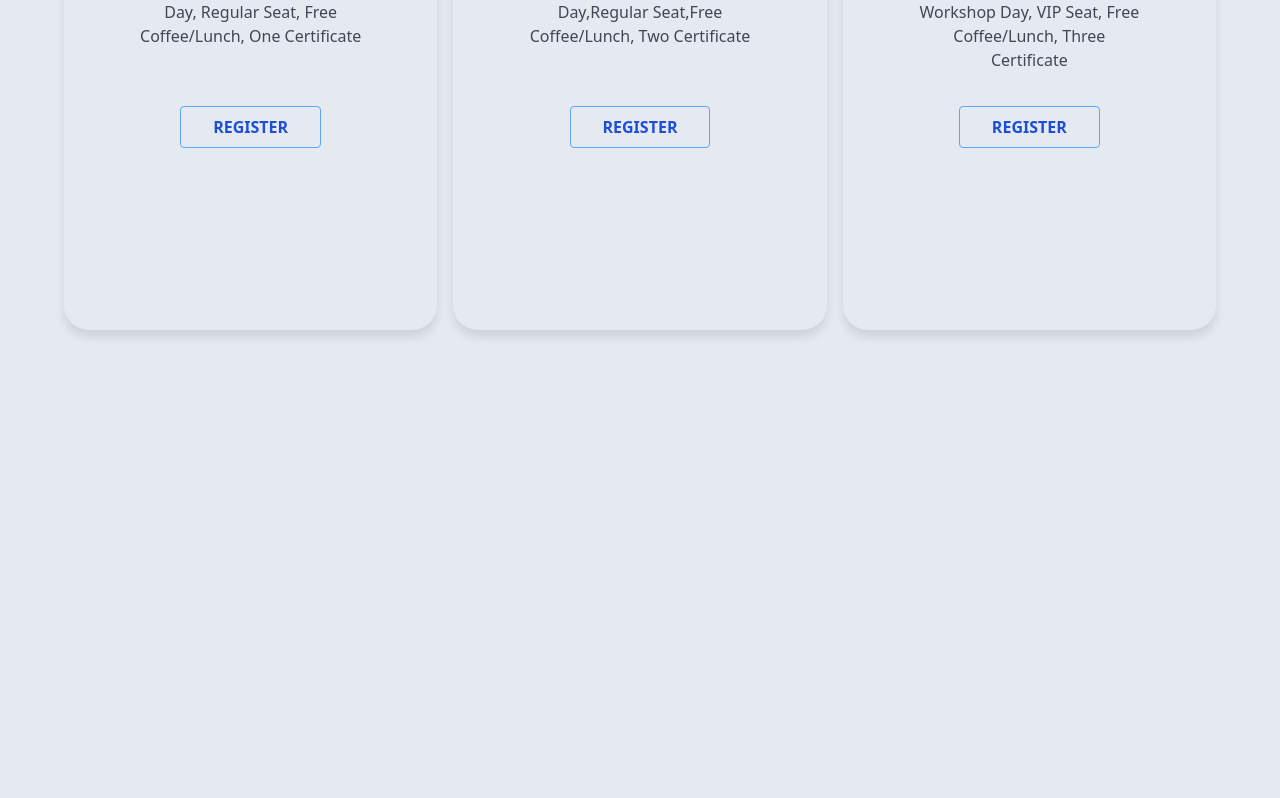
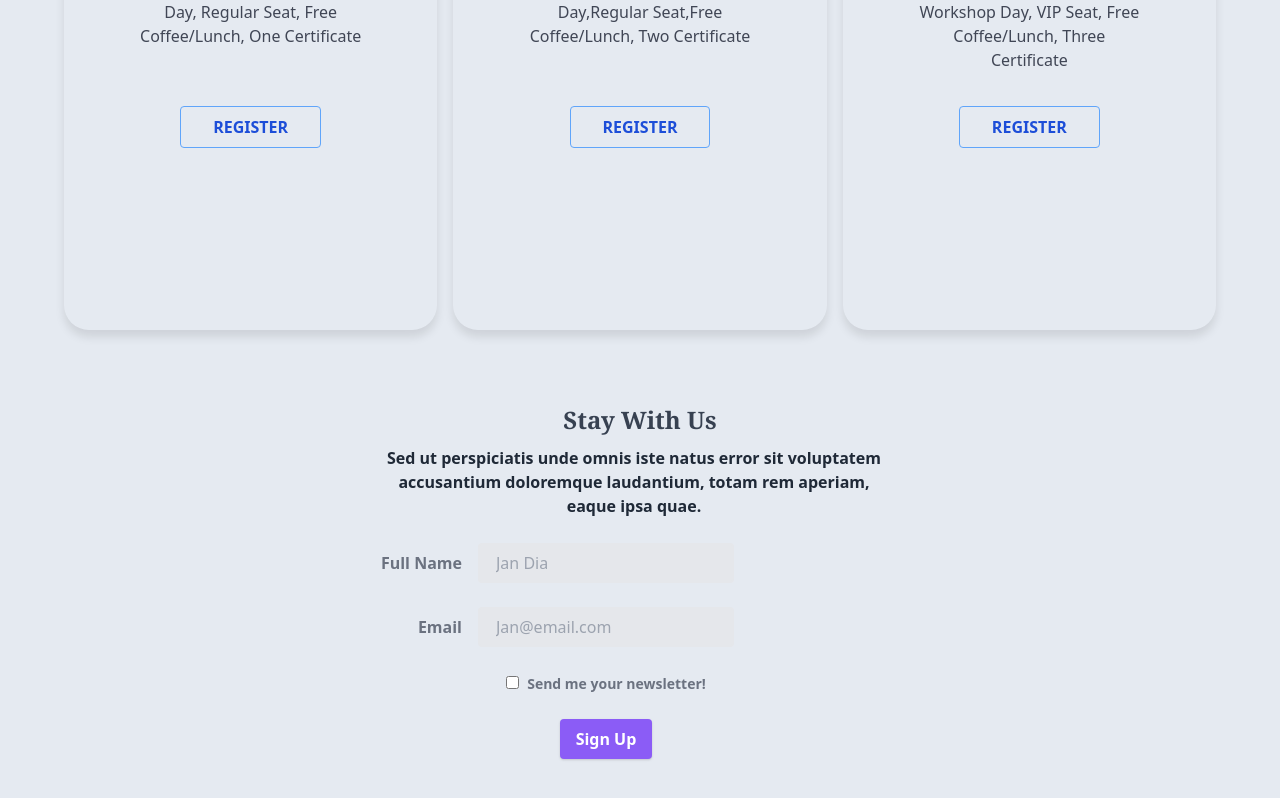
Before and after one commit to dipraj-howlader/conference-fullstack-client, a React (Create React App) app: page / in a window 1280 px wide. Shown: the part 1220-2018 px from the top of the page. Before the commit the page ends 1614 px from the top, so only its background shows below. Built offline with nearby package versions, Linux system fonts and the light colour scheme.

Commit message:
contact us added

```diff
--- /dev/null
+++ b/src/Components/Home/ContactUs/ContactUs.css
@@ -0,0 +1,35 @@
+.contact-container h1{
+    text-align: center;
+    padding: 10px;
+    text-decoration:wavy;
+}
+.contact-container p{
+    text-align: center;
+    margin-left: 30%;
+    width: 500px;
+    justify-content: center;
+    align-items: center;
+    padding-bottom: 25px;
+
+}
+.contact-container {
+    align-items: center;
+}
+.contact-container .contact-form-container{
+    padding-left: 350px;
+    text-align: center;
+}
+@media only screen and (max-width: 600px) {
+    .contact-container h1{
+        text-align: center;
+    }
+    .contact-container p{
+        text-align: center;
+        margin-left:8% ;
+        width: 350px;
+    }
+    .contact-container .contact-form-container{
+        padding-left: 00px;
+        text-align: center;
+    }
+  }
--- /dev/null
+++ b/src/Components/Home/ContactUs/ContactUs.js
@@ -0,0 +1,55 @@
+import React from 'react';
+import './ContactUs.css';
+
+
+const ContactUs = () => {
+    return (
+        <div className="contact-container">
+            <h1 class="text-gray-700 text-2xl font-serif font-bold md:font-black">Stay With Us</h1>
+            <p className="font-semibold text-gray-800">Sed ut perspiciatis unde omnis iste natus error sit voluptatem accusantium doloremque laudantium, totam rem aperiam, eaque ipsa quae.</p>
+            <div className="grid gap-4 grid-cont contact-form-container pb-16">
+            <form class="w-full max-w-sm">
+  <div class="md:flex md:items-center mb-6">
+    <div class="md:w-1/3">
+      <label class="block text-gray-500 font-bold md:text-right mb-1 md:mb-0 pr-4" for="inline-full-name">
+        Full Name
+      </label>
+    </div>
+    <div class="md:w-2/3">
+      <input class="bg-gray-200 appearance-none border-2 border-gray-200 rounded w-full py-2 px-4 text-gray-700 leading-tight focus:outline-none focus:bg-white focus:border-purple-500" id="inline-full-name" type="text" placeholder="Jan Dia" />
+    </div>
+  </div>
+  <div class="md:flex md:items-center mb-6">
+    <div class="md:w-1/3">
+      <label class="block text-gray-500 font-bold md:text-right mb-1 md:mb-0 pr-4" for="inline-password">
+        Email
+      </label>
+    </div>
+    <div class="md:w-2/3">
+      <input class="bg-gray-200 appearance-none border-2 border-gray-200 rounded w-full py-2 px-4 text-gray-700 leading-tight focus:outline-none focus:bg-white focus:border-purple-500" id="inline-password" type="Email" placeholder="Jan@email.com" />
+    </div>
+  </div>
+  <div class="md:flex md:items-center mb-6">
+    <div class="md:w-1/3"></div>
+    <label class="md:w-2/3 block text-gray-500 font-bold">
+      <input class="mr-2 leading-tight" type="checkbox" />
+      <span class="text-sm">
+        Send me your newsletter!
+      </span>
+    </label>
+  </div>
+  <div class="md:flex md:items-center">
+    <div class="md:w-1/3"></div>
+    <div class="md:w-2/3">
+      <button class="shadow bg-purple-500 hover:bg-purple-400 focus:shadow-outline focus:outline-none text-white font-bold py-2 px-4 rounded" type="button">
+        Sign Up
+      </button>
+    </div>
+  </div>
+</form>
+            </div>
+        </div>
+    );
+};
+
+export default ContactUs;
--- a/src/Screens/HomePage/HomePage.js
+++ b/src/Screens/HomePage/HomePage.js
@@ -1,5 +1,6 @@
 import React from 'react';
 import About from '../../Components/Home/About/About';
+import ContactUs from '../../Components/Home/ContactUs/ContactUs';
 import Navvbarr from '../../Components/Home/Navvbarr/Navvbarr';
 import Slider from '../../Components/Home/Slider/Slider';
 import Ticket from '../../Components/Home/Ticket/Ticket';
@@ -11,6 +12,7 @@ const HomePage = () => {
             <Slider></Slider>
             <About></About>
             <Ticket></Ticket>
+            <ContactUs></ContactUs>
         </div>
     );
 };
```
